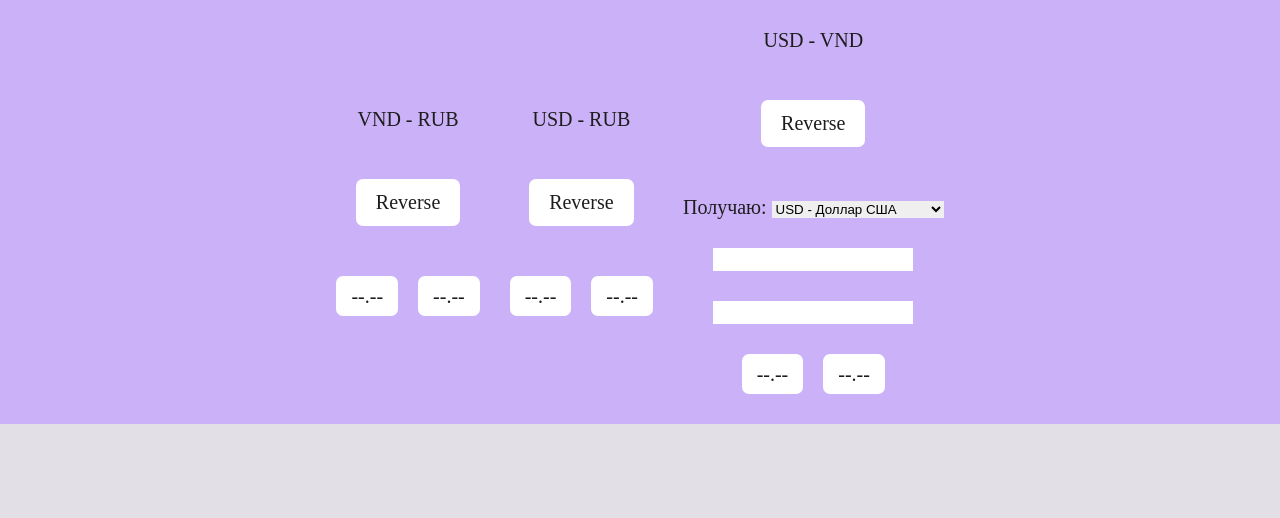
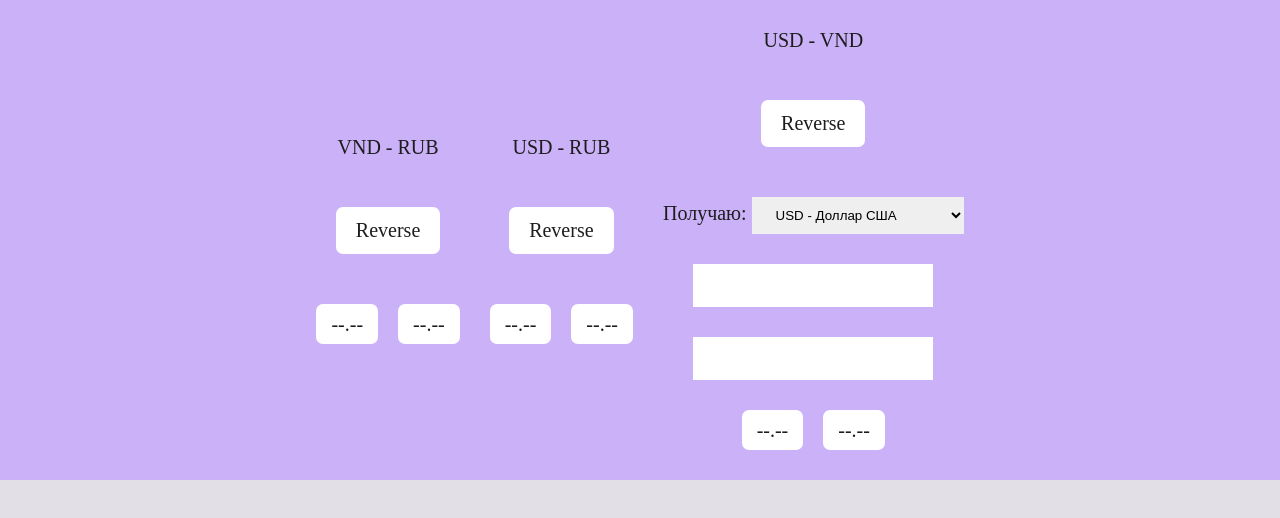
Before and after one commit to SeddiMK/5_JS_Currency_Converter, a plain HTML site: page index.html in a window 1280 px wide. Drawn offline with nearby package versions, Linux system fonts and the light colour scheme; files that its build step writes are made by us from their sources; a script that the page names is missing.

Commit message:
JS_no_css

```diff
--- a/index.html
+++ b/index.html
@@ -160,6 +160,10 @@
 		margin-bottom: 20px;
 	}
 
+	.card__control {
+		padding: 10px 20px;
+	}
+
 	.buttons-output {}
 
 	.top {
```
